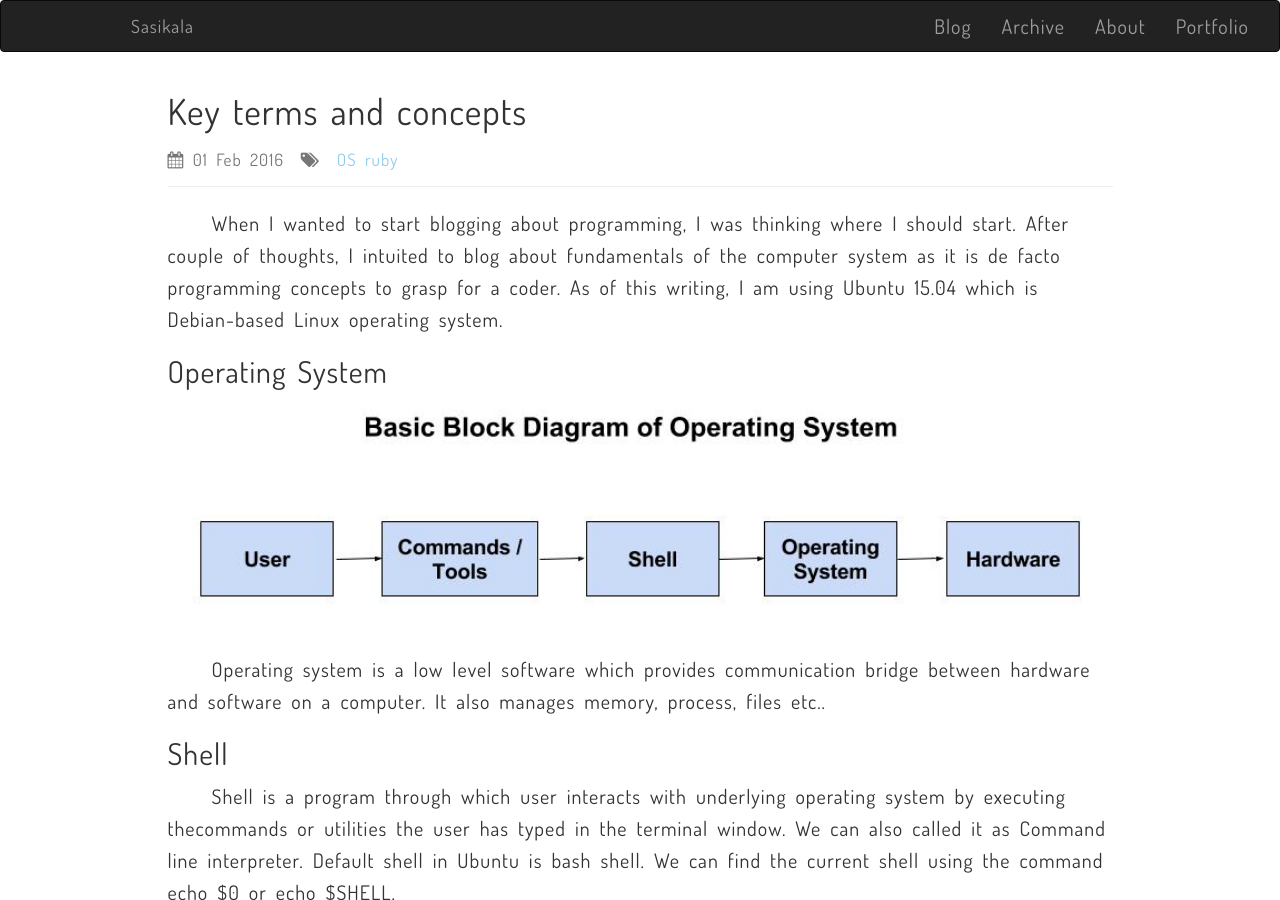
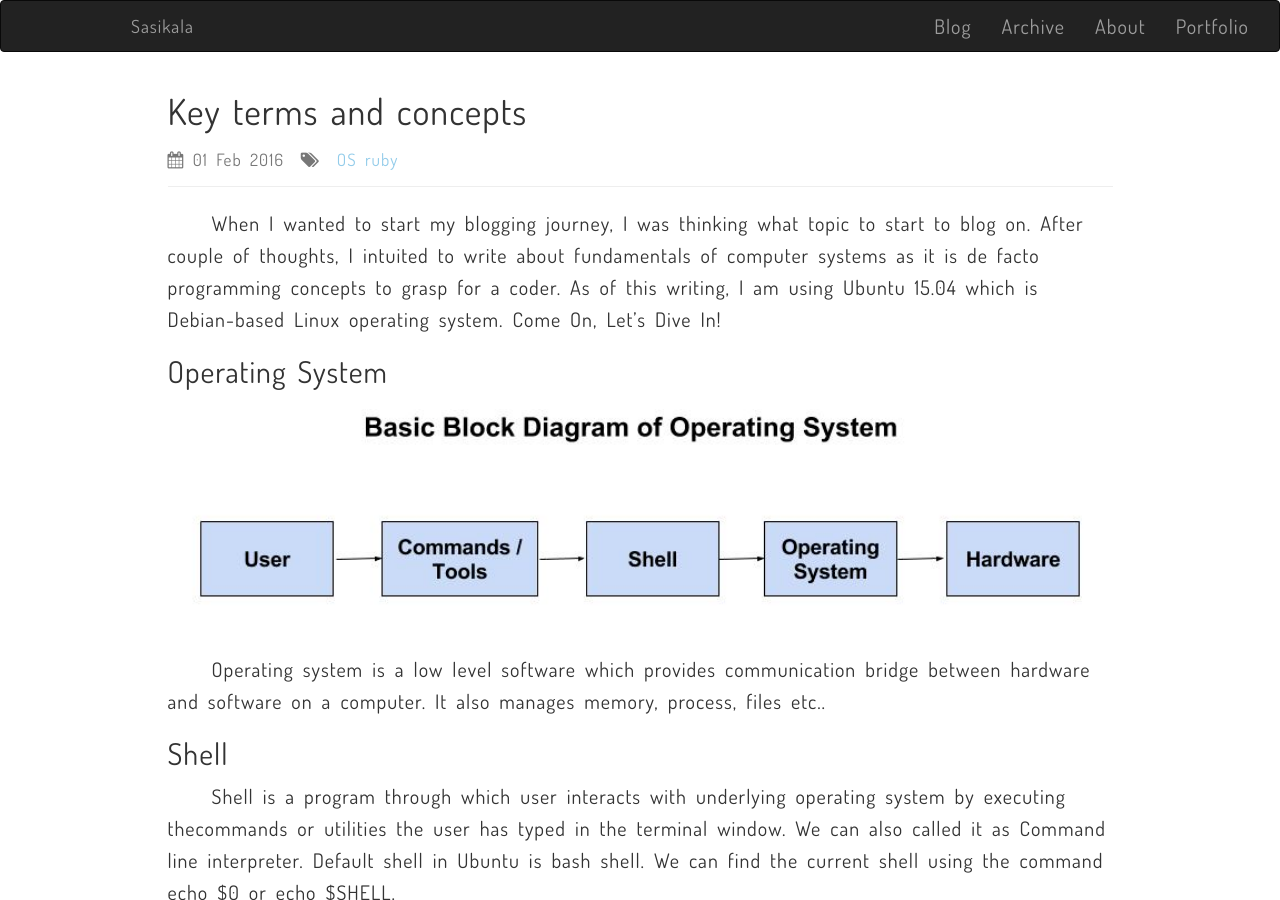
Before and after one commit to Sasikala-Ravichandran/sasi-kala.github.io, a Jekyll site: the page built from _posts/2016-2-1-key-terms-and-concepts.md, in a window 1280 px wide and 900 px high. Built offline with Jekyll 4.4.1, drawn with Linux system fonts in a browser that asks for light colours; nearby versions of some CDN libraries; comment, search, counter and statistics services are not loaded; some of the changed text lies outside the part shown.

Commit message:
Modified footer and about page

```diff
--- a/_includes/footer.html
+++ b/_includes/footer.html
@@ -19,7 +19,7 @@
             </a>
           </li>
           <li>
-            <small><p class="copyright text-center">&copy; {{ site.time | date: '%Y' }}-Powered by <a href="https://jekyllrb.com/">Jekyll</a></p></small>
+            <small><p class="copyright text-center">&copy; {{ site.time | date: '%Y' }}• All rights reserved• Powered by <a href="https://jekyllrb.com/">Jekyll</a> and hosted on <a href="https://github.com/Sasikala-Ravichandran/sasi-kala.github.io">GitHub Pages</a></p></small>
           </li>
         </ul>
       </div>
--- a/_posts/2016-2-1-key-terms-and-concepts.md
+++ b/_posts/2016-2-1-key-terms-and-concepts.md
@@ -8,7 +8,7 @@
 disqus_identifier: 71c56024-04bd-4963-830d-aa5946bf6a70
 ---
 
-&ensp;&ensp;&ensp;&ensp;When I wanted to start blogging about programming, I was thinking where I should start. After couple of thoughts, I intuited to blog about fundamentals of the computer system as it is de facto programming concepts to grasp for a coder. As of this writing, I am using Ubuntu 15.04 which is Debian-based Linux operating system.
+&ensp;&ensp;&ensp;&ensp;When I wanted to start my blogging journey, I was thinking what topic to start to blog on. After couple of thoughts, I intuited to write about fundamentals of computer systems as it is de facto programming concepts to grasp for a coder. As of this writing, I am using Ubuntu 15.04 which is Debian-based Linux operating system. Come On, Let's Dive In!
 
 ## Operating System
 
@@ -238,3 +238,5 @@
 [Github page of rbenv](https://github.com/rbenv/rbenv)
 
 [Gist of rbenv](https://gist.github.com/MicahElliott/2407918)
+
+&ensp;&ensp;&ensp;&ensp;Hope you enjoyed reading my post about shell, compilers, rbenv and so forth and found it useful.
--- a/about/index.html
+++ b/about/index.html
@@ -7,8 +7,8 @@
 <section id= "about">
   <h2> Hi, I'm Sasikala Ravichandran.</h2>
   <br>
-  <p> &nbsp;&nbsp;&nbsp;&nbsp;Welcome to my coding corner on the web! This is my space where I could share my skills and knowledge of buliding web applications using Ruby, Rails, HTML5, CSS3, Javascript, JQuery etc. I have previous work experience in C, C++ in Alcatel-Lucent for 3+ years before my career hiatus for 6 years. When I wanted to recommence my career, I decided to take up a new challenge of learning a full stack web development on my own. I work and learn everyday aiming to be a professional web developer and found out my passion about building web applications. </p>
-  <br> <!-- Show your passion-->
+  <p> &nbsp;&nbsp;&nbsp;&nbsp;Welcome to my coding corner on the web! This is my space where I could share my skills and knowledge of buliding web applications using Ruby, Rails, HTML5, CSS3, Javascript, JQuery and so forth. I have previous work experience in C, C++ in Alcatel-Lucent for 3+ years before my career hiatus for 6 years. When I wanted to recommence my career, I decided to take up a new challenge of learning full stack web development on my own. I work and learn everyday aiming to be a professional web developer and found out my passion about building web applications along the way. </p>
+  <br> <!-- Show your passion--><!-- show the certification -->
   <p>&nbsp;&nbsp;&nbsp;&nbsp;When I am not coding, I enjoy spending time with my family, doing semi-homeschooling my son, experimenting/customizing Indian cuisines heavily based on plant based ingredients.</p>
   <br>
   <span>&nbsp;&nbsp;&nbsp;&nbsp;You can find me on the web in</span>
```
